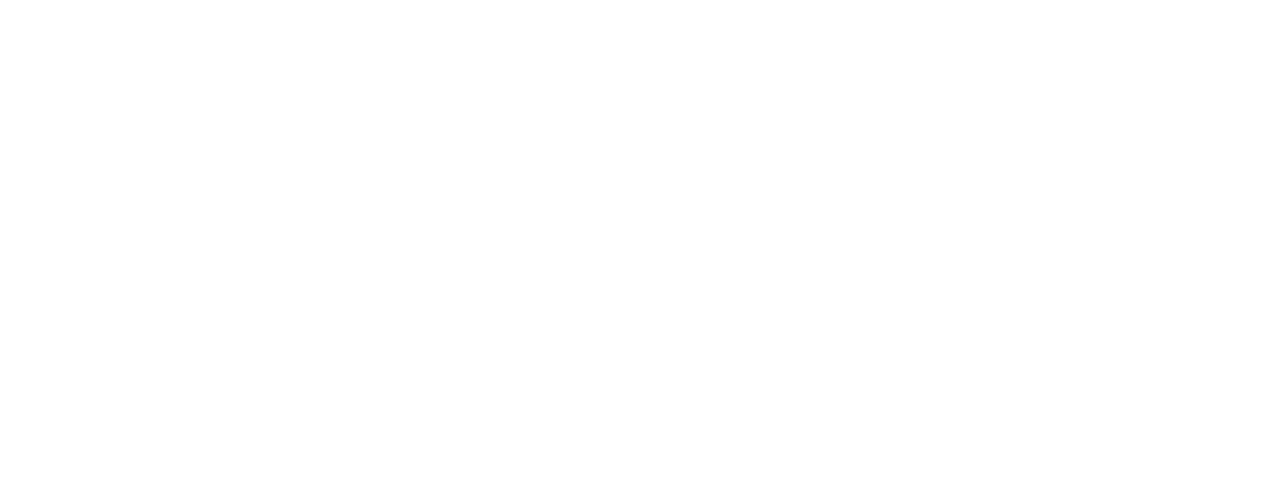
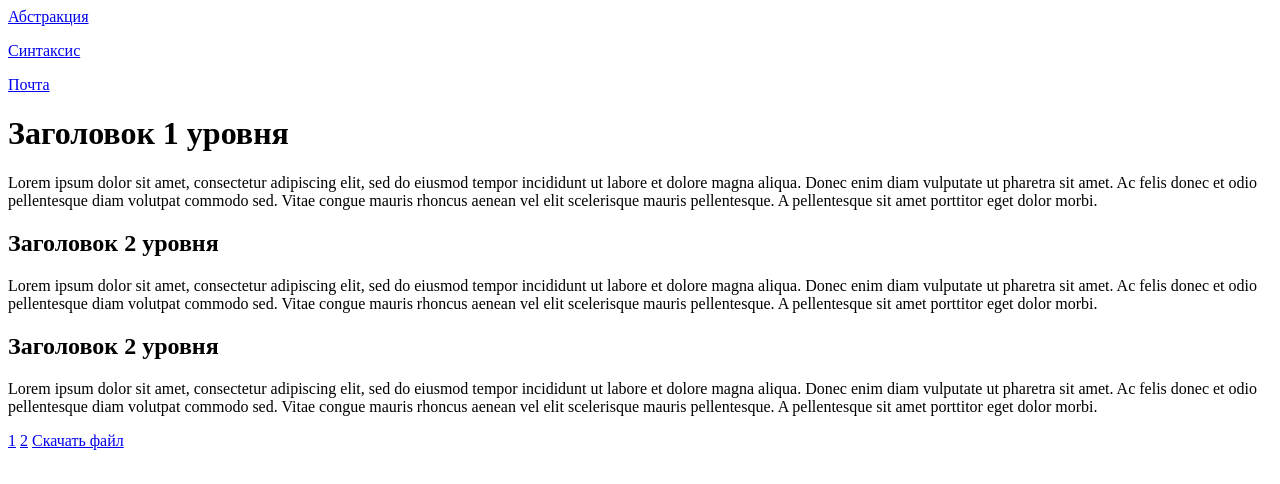
Before and after one commit to CephieCodesStuff/LW1, a plain HTML site: page ЛР2.html in a window 1280 px wide. Drawn offline with Linux system fonts and the light colour scheme.

Commit message:
прогресс окда

```diff
--- a/ЛР2.html
+++ b/ЛР2.html
@@ -3,5 +3,35 @@
         <meta charset="utf-8" />
     </head>
     <body>
+      <p><a href = "https://ru.wikipedia.org/wiki/Абстракция_данных" target = "_blank">Абстракция</a></p>
+      <p><a href = "https://ru.wikipedia.org/wiki/Синтаксис_(программирование)" target = "_self">Синтаксис</a></p>
+      <p><a href = "mailto: yourlittlecephalon@protonmail.com">Почта</a></p>
+      <h1>Заголовок 1 уровня</h1>
+        <p>
+          Lorem ipsum dolor sit amet, consectetur adipiscing elit, sed do eiusmod tempor incididunt ut labore et dolore magna aliqua.
+          Donec enim diam vulputate ut pharetra sit amet. Ac felis donec et odio pellentesque diam volutpat commodo sed.
+          Vitae congue mauris rhoncus aenean vel elit scelerisque mauris pellentesque.
+          A pellentesque sit amet porttitor eget dolor morbi.
+        </p>
+      <h2 id = "1">Заголовок 2 уровня</h2>
+      <p>
+        Lorem ipsum dolor sit amet, consectetur adipiscing elit, sed do eiusmod tempor incididunt ut labore et dolore magna aliqua.
+        Donec enim diam vulputate ut pharetra sit amet. Ac felis donec et odio pellentesque diam volutpat commodo sed.
+        Vitae congue mauris rhoncus aenean vel elit scelerisque mauris pellentesque.
+        A pellentesque sit amet porttitor eget dolor morbi.
+      </p>
+      <h2 id = "2">Заголовок 2 уровня</h2>
+      <p>
+        Lorem ipsum dolor sit amet, consectetur adipiscing elit, sed do eiusmod tempor incididunt ut labore et dolore magna aliqua.
+        Donec enim diam vulputate ut pharetra sit amet. Ac felis donec et odio pellentesque diam volutpat commodo sed.
+        Vitae congue mauris rhoncus aenean vel elit scelerisque mauris pellentesque.
+        A pellentesque sit amet porttitor eget dolor morbi.
+      </p>
+
+      <nav>
+        <a href = "#1">1</a>
+        <a href = "#2">2</a>
+        <a href="lr.docx" download>Скачать файл</a>
+      </nav>
     </body>
 </html>
```
Also changed, not shown: 1 other file.
